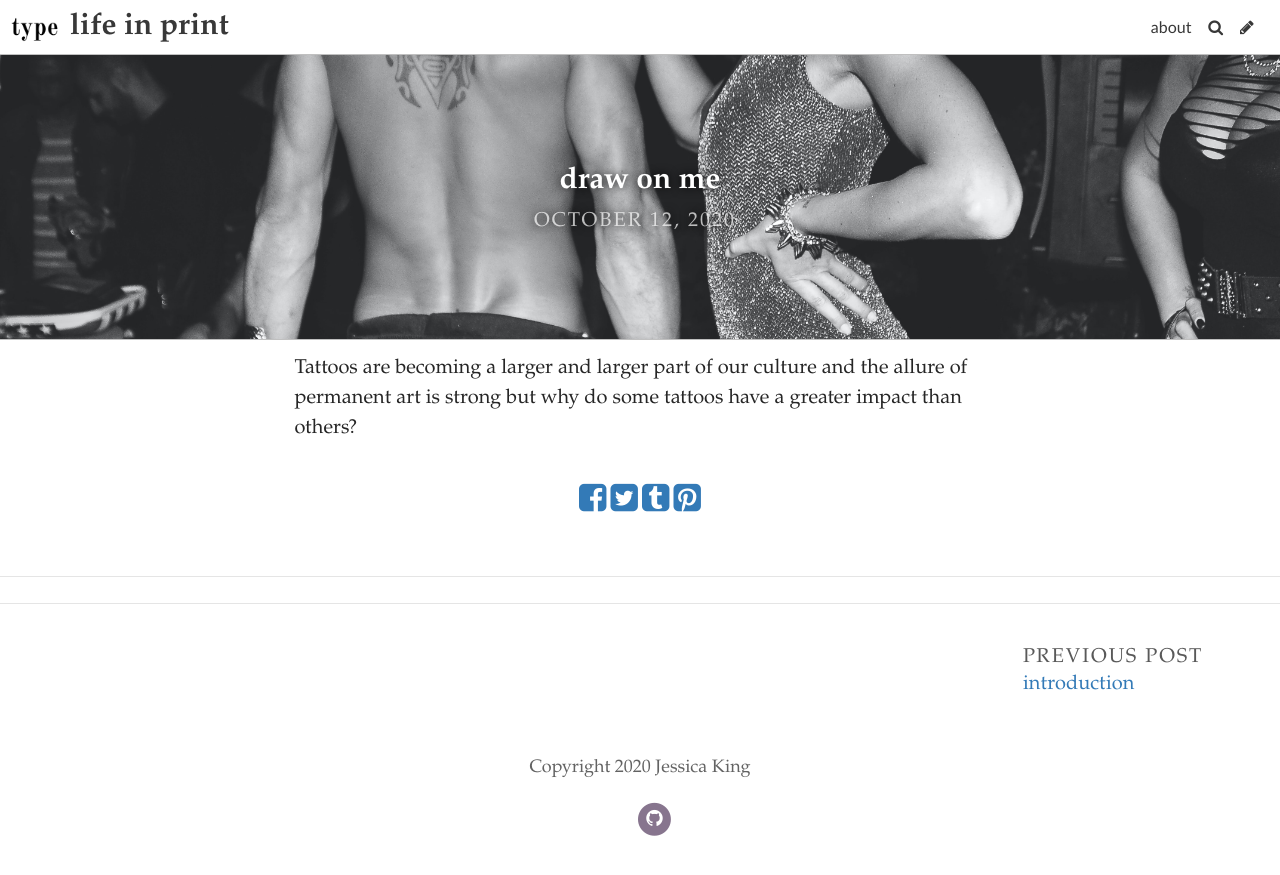
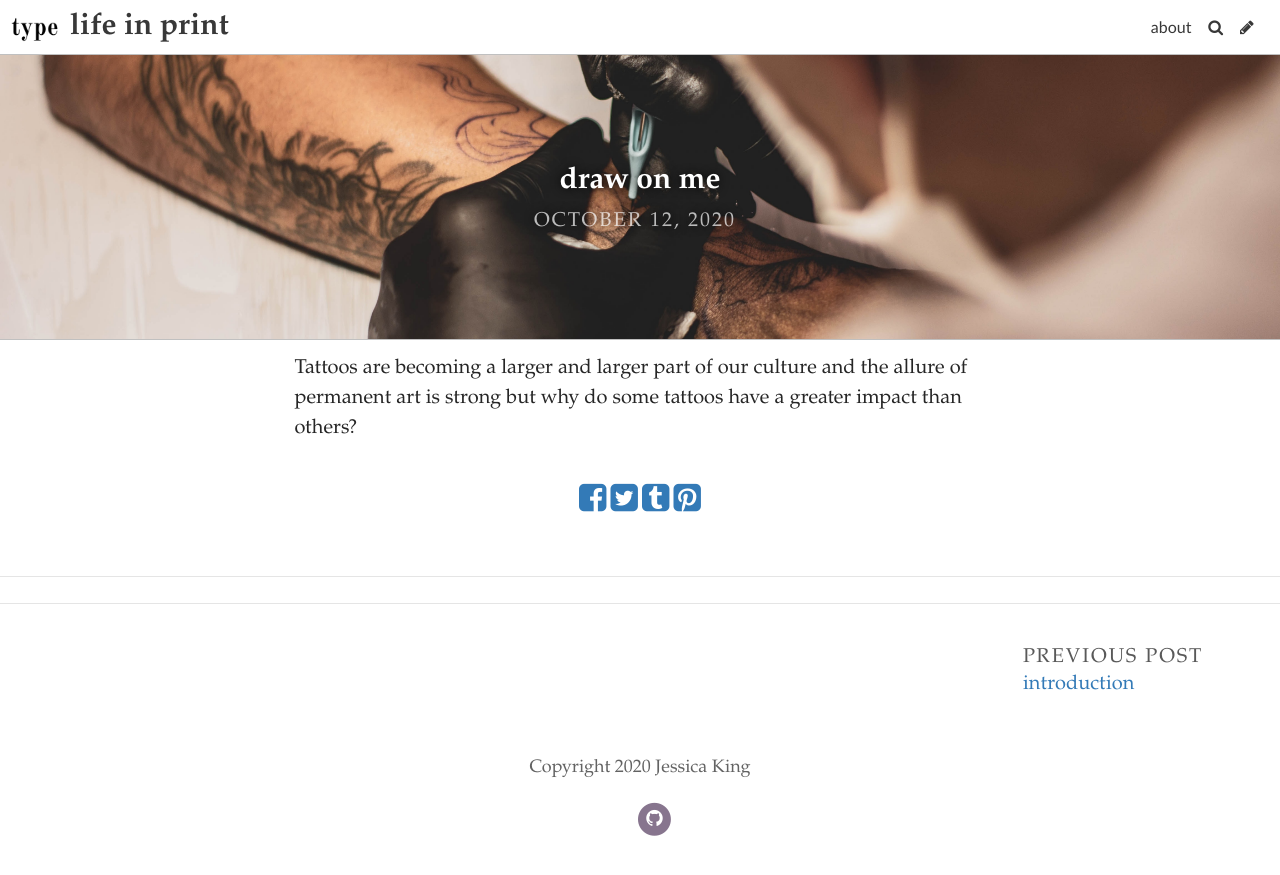
Before and after one commit to jessking16/thetype, a Jekyll site: the page built from _posts/2020-10-12-draw-on-me.md, in a window 1280 px wide. Shown: the top 875 px of the page. Built offline with Jekyll 4.4.1, drawn with Linux system fonts in a browser that asks for light colours; some web fonts are replaced; comment, search, counter and statistics services are not loaded.

Commit message:
Update Post “2020-10-12-draw-on-me”

```diff
--- a/_posts/2020-10-12-draw-on-me.md
+++ b/_posts/2020-10-12-draw-on-me.md
@@ -2,7 +2,7 @@
 layout: post
 title: "draw on me "
 date: 2020-10-12T16:34:10.444Z
-header_feature_image: ../uploads/emiliano-vittoriosi-k8d1jq1ofoe-unsplash.jpg
+header_feature_image: ../uploads/lucas-lenzi-zet_i6av9ru-unsplash.jpg
 caption: typography in tattoos
 comments: true
 ---
```
Also changed, not shown: uploads/lucas-lenzi-zet_i6av9ru-unsplash.jpg (added).
